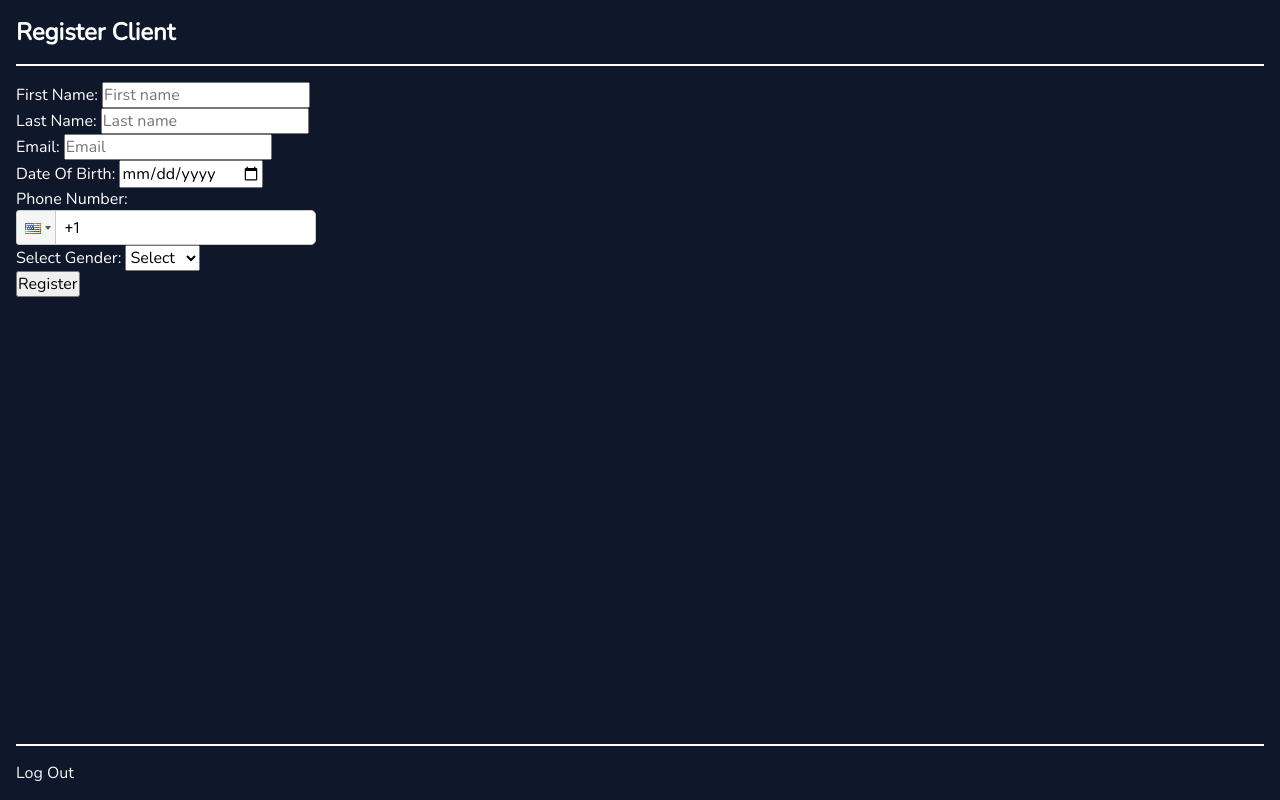
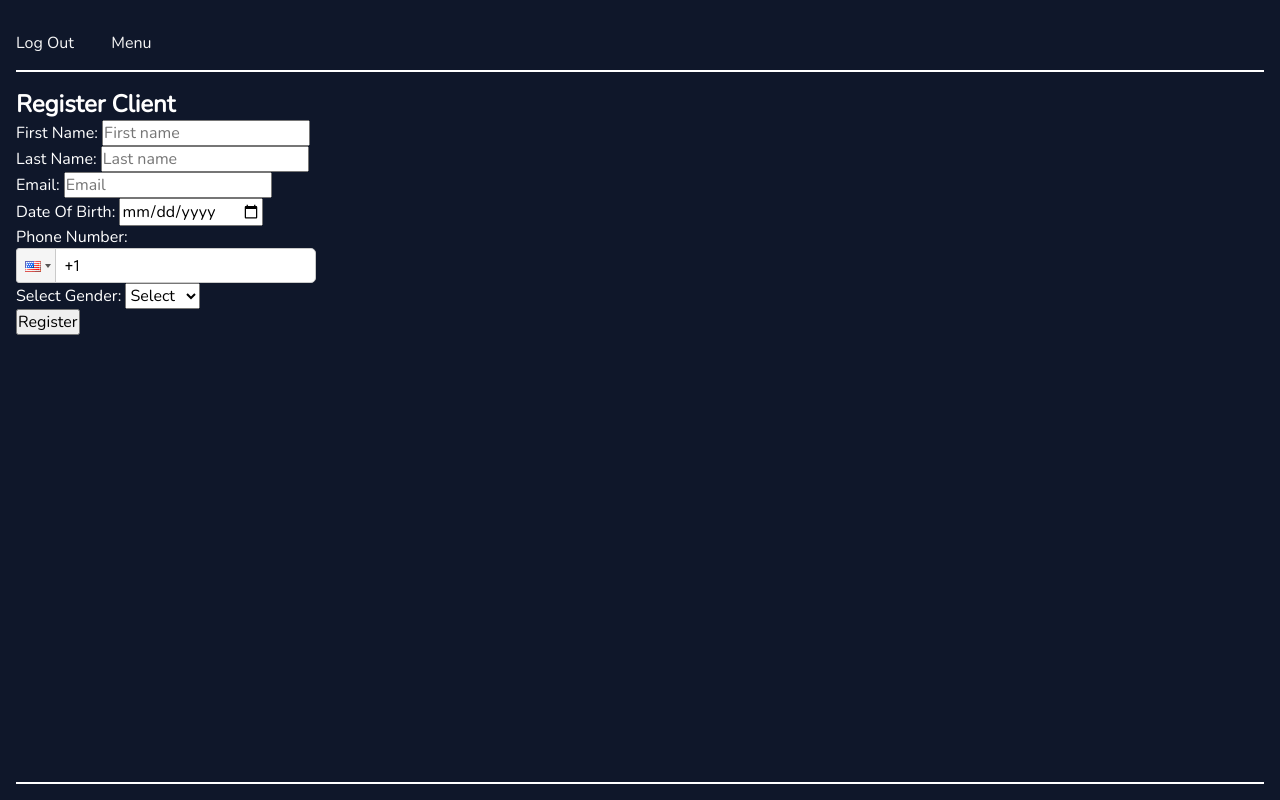
Before and after one commit to mengzhuou/BizWeb, a React (Create React App) app in the folder Frontend/frontend/: page /registerClient in a window 1280 px wide. Built offline with nearby package versions, Linux system fonts and the light colour scheme.

Commit message:
updated css for header and navbar

```diff
--- a/Frontend/frontend/src/components/Login.js
+++ b/Frontend/frontend/src/components/Login.js
@@ -16,10 +16,8 @@ const Login = () => {
     }
     const content = (
         <section className="public">
-            <header>
+            <main className="public__main">
                 <h1>Login</h1>
-            </header>
-            <main className="public__main">
                 <form className="login-form" onSubmit={handleSubmit}>
                 <label htmlFor="email">email</label>
                 <input value={email} type="email" onChange={(e) => setEmail(e.target.value)} placeholder="youremail@gmail.com" id="email" name="email" />
--- a/Frontend/frontend/src/components/Menu.css
+++ b/Frontend/frontend/src/components/Menu.css
@@ -21,7 +21,3 @@
 .menuButton:hover {
   background-color: #0056b3; /* Change this to the hover color */
 }
-
-  .menuFooter{
-    margin-right: 5%;
-  }
--- a/Frontend/frontend/src/components/Menu.js
+++ b/Frontend/frontend/src/components/Menu.js
@@ -18,9 +18,12 @@ const Menu = () => {
   const content = (
     <section className="public">
       <header>
-        <h1>Menu</h1>
+        <Link to="/" className="topNavBar">
+          Log Out
+        </Link>
       </header>
       <main className="public__main">
+        <h1>Menu</h1>
         <div className="menuButtonContainer">
           <button className="menuButton" onClick={handleRegisterClient}>
             Register a New Client
@@ -33,11 +36,6 @@ const Menu = () => {
           </button>
         </div>
       </main>
-      <footer>
-        <Link to="/" className="menuFooter">
-          Log Out
-        </Link>
-      </footer>
     </section>
   );
   return content;
--- a/Frontend/frontend/src/components/RegisterClient.js
+++ b/Frontend/frontend/src/components/RegisterClient.js
@@ -80,9 +80,17 @@ function RegisterClient() {
   return (
     <section className="public">
       <header>
-        <h1>Register Client</h1>
+      </header>
+      <header>
+        <Link to="/" className="topNavBar">
+          Log Out
+        </Link>
+        <Link to="/Menu" className="topNavBar">
+          Menu
+        </Link>
       </header>
       <main className="public__main">
+        <h1>Register Client</h1>
         <div>
           <div>
             <div>
@@ -153,11 +161,6 @@ function RegisterClient() {
           </div>
         </div>
       </main>
-      <footer>
-        <Link to="/" className="menuFooter">
-          Log Out
-        </Link>
-      </footer>
     </section>
   );
 }
--- a/Frontend/frontend/src/index.css
+++ b/Frontend/frontend/src/index.css
@@ -176,3 +176,7 @@ a:focus-visible {
   width: auto;
   height: auto;
 }
+
+.topNavBar{
+  margin-right: 3%;
+}
```
Also changed, not shown: 1 other file (tests, documents, lock files or other folders). Lines whose indentation alone changed are shown as unchanged.
